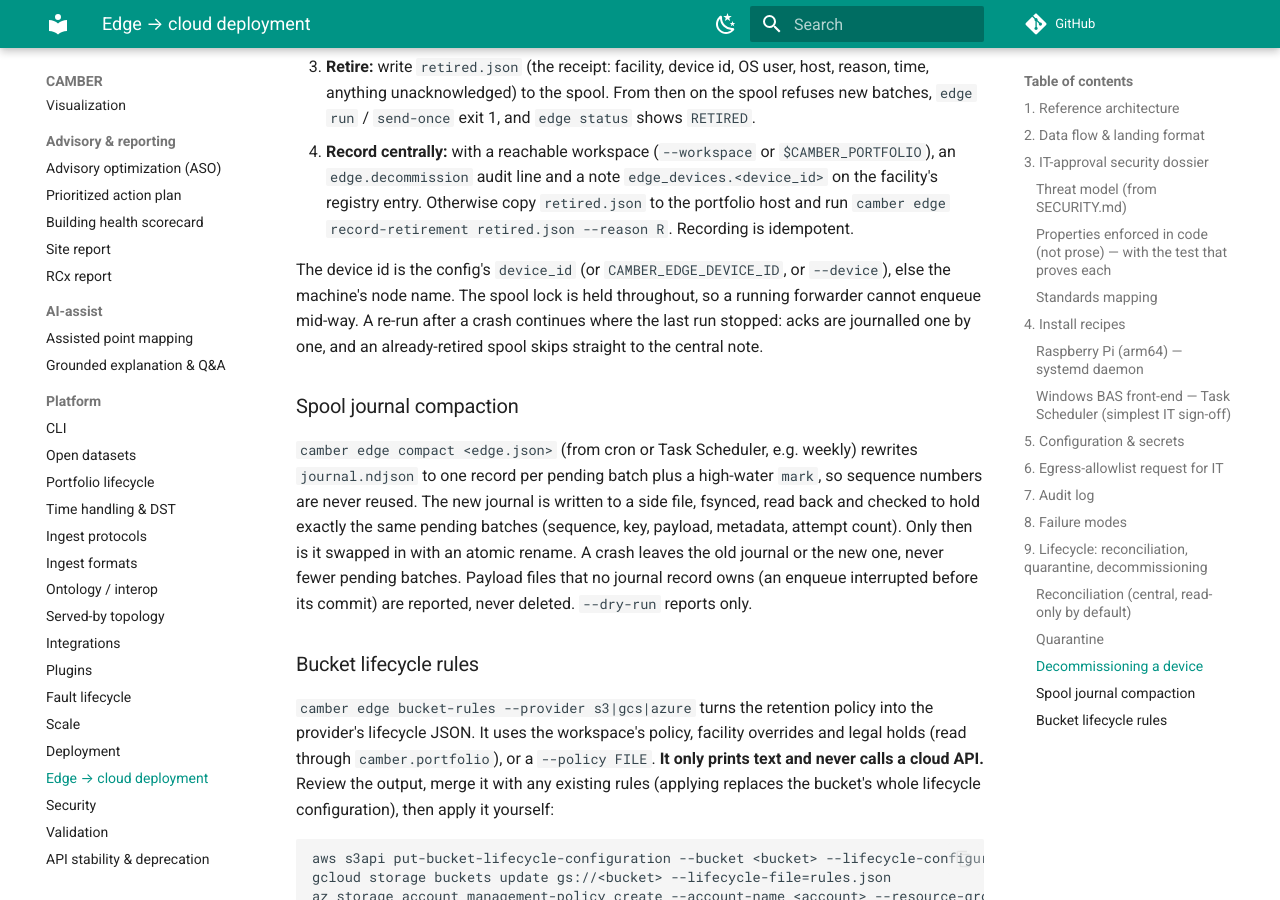
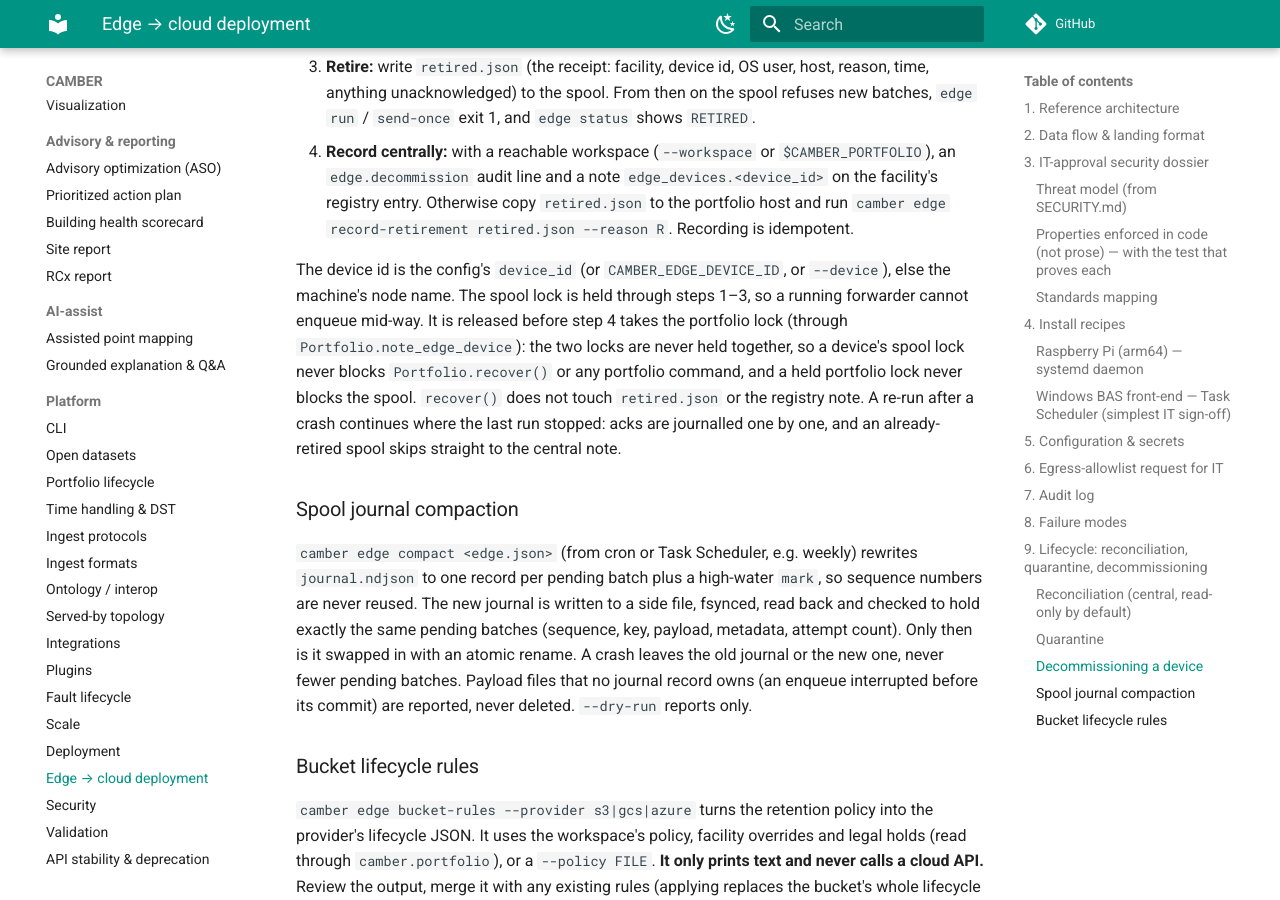
Before and after one commit to yroussev/camber, an MkDocs documentation site: the page built from docs/EDGE-DEPLOY.md, in a window 1280 px wide and 900 px high, scrolled down 7666 px. Built offline with MkDocs 1.6.1 and Material for MkDocs 9.7.7, drawn with Linux system fonts in a browser that asks for light colours; comment, search, counter and statistics services are not loaded.

Commit message:
Regenerate the public API snapshot after the 0.95 merges; document the spool/portfolio lock order

```diff
--- a/docs/EDGE-DEPLOY.md
+++ b/docs/EDGE-DEPLOY.md
@@ -279,8 +279,11 @@ camber edge decommission /etc/camber/edge.json --apply --confirm fox-lodge-9f3a1
    `camber edge record-retirement retired.json --reason R`. Recording is idempotent.
 
 The device id is the config's `device_id` (or `CAMBER_EDGE_DEVICE_ID`, or `--device`), else the
-machine's node name. The spool lock is held throughout, so a running forwarder cannot enqueue
-mid-way. A re-run after a crash continues where the last run stopped: acks are journalled one by
+machine's node name. The spool lock is held through steps 1–3, so a running forwarder cannot
+enqueue mid-way. It is released before step 4 takes the portfolio lock (through
+`Portfolio.note_edge_device`): the two locks are never held together, so a device's spool lock
+never blocks `Portfolio.recover()` or any portfolio command, and a held portfolio lock never
+blocks the spool. `recover()` does not touch `retired.json` or the registry note. A re-run after a crash continues where the last run stopped: acks are journalled one by
 one, and an already-retired spool skips straight to the central note.
 
 ### Spool journal compaction
```
Also changed, not shown: 1 other file.
